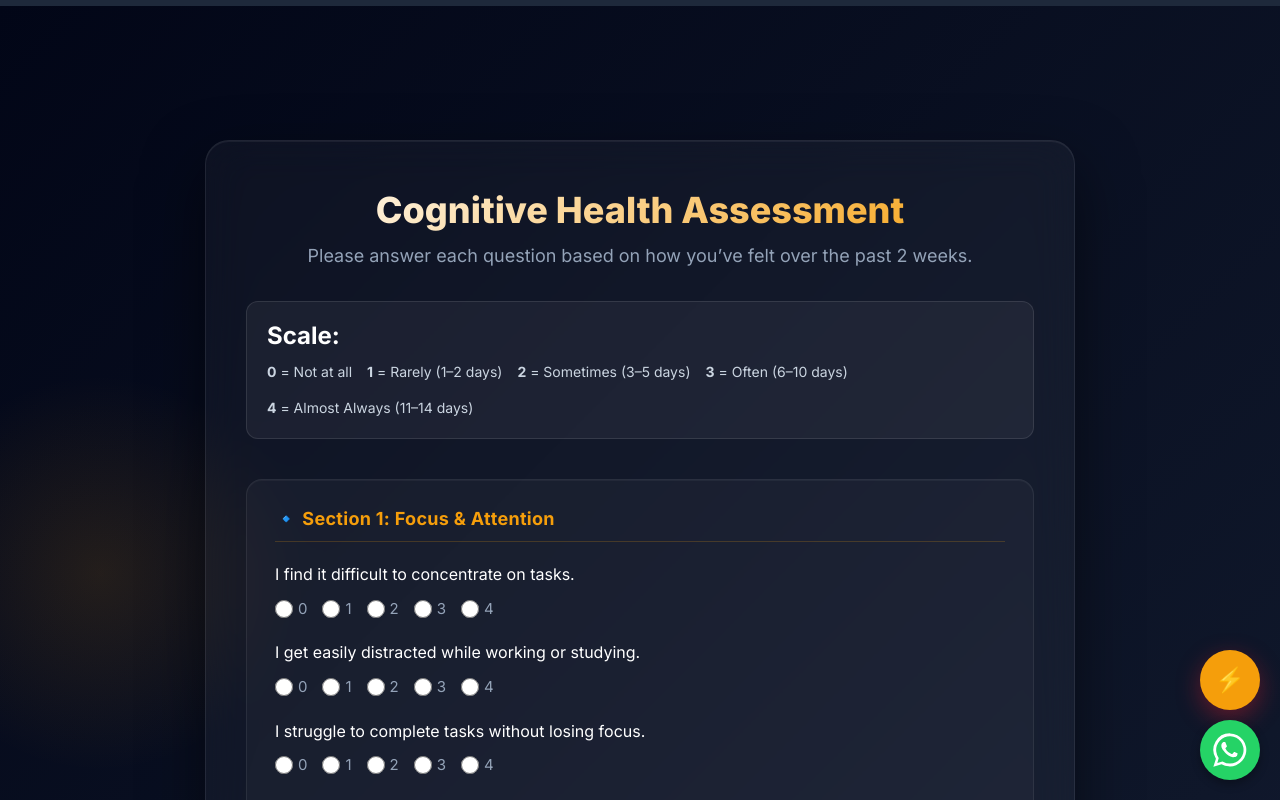
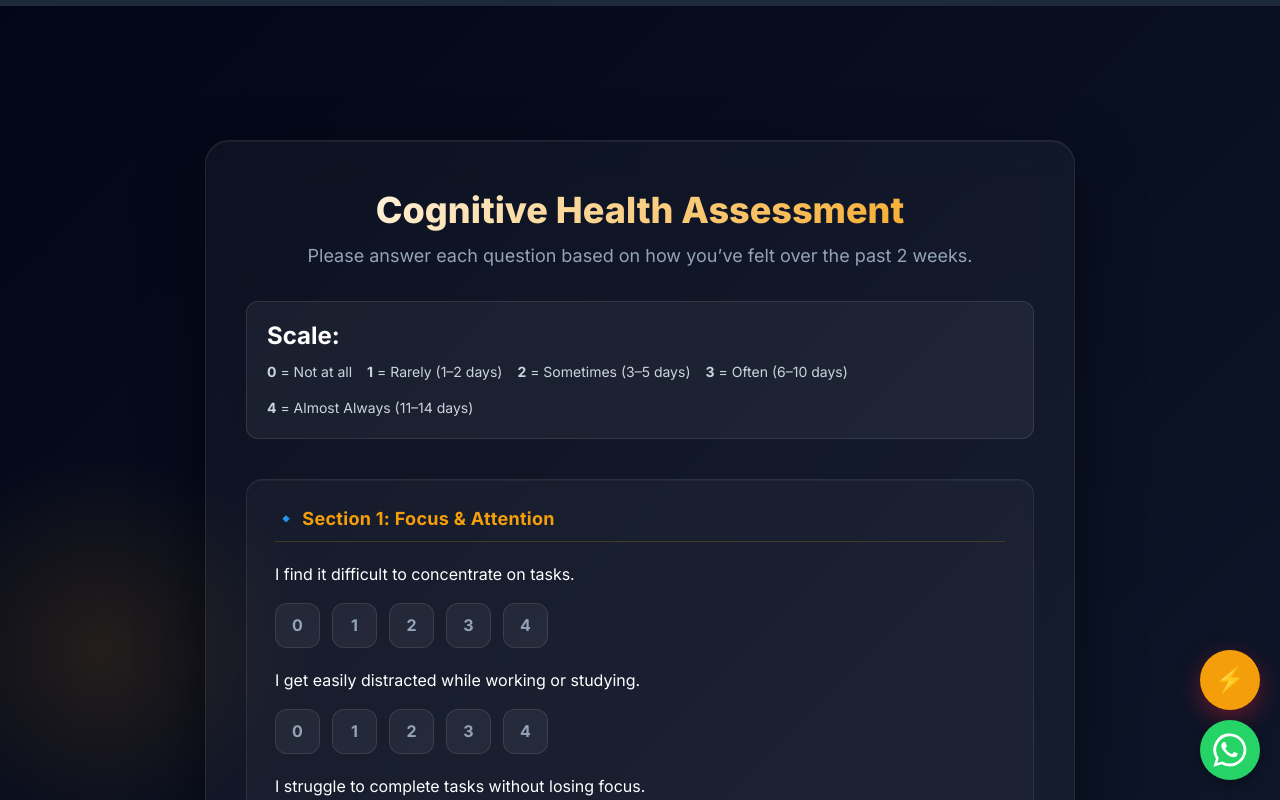
Before and after one commit to amandaptuar/seoreactapp, a React (Vite) app: page /question in a window 1280 px wide. Shown: the top 800 px of the page. Built offline with nearby package versions, Linux system fonts and the light colour scheme; sample sign-in values are in the browser's storage.

Commit message:
done all the changes

```diff
--- a/src/components/Dashboard.jsx
+++ b/src/components/Dashboard.jsx
@@ -62,11 +62,30 @@ const Dashboard = () => {
             <h1 style={styles.title}>Your Cognitive Analysis</h1>
             <p style={styles.subtitle}>Personalized insights based on your recent assessment.</p>
           </div>
-          {pdfUrl && (
-            <a href={pdfUrl} target="_blank" rel="noopener noreferrer" style={styles.downloadBtn}>
-              Download Full PDF Report
-            </a>
-          )}
+          <div style={{ display: 'flex', gap: '15px', flexWrap: 'wrap' }}>
+            <button
+              onClick={() => navigate('/')}
+              style={{
+                padding: '12px 24px',
+                background: 'transparent',
+                color: '#94A3B8',
+                border: '1px solid #334155',
+                borderRadius: '12px',
+                fontWeight: '600',
+                cursor: 'pointer',
+                transition: 'all 0.2s'
+              }}
+              onMouseEnter={(e) => { e.target.style.color = '#fff'; e.target.style.borderColor = '#94A3B8'; }}
+              onMouseLeave={(e) => { e.target.style.color = '#94A3B8'; e.target.style.borderColor = '#334155'; }}
+            >
+              ← Back to Home
+            </button>
+            {pdfUrl && (
+              <a href={pdfUrl} target="_blank" rel="noopener noreferrer" style={styles.downloadBtn}>
+                Download Full PDF Report
+              </a>
+            )}
+          </div>
         </div>
 
         {/* Top Stats */}
--- a/src/components/Hero.jsx
+++ b/src/components/Hero.jsx
@@ -31,42 +31,6 @@ const Hero = () => {
 
     setIsSubmitting(true);
     try {
-      // Check if user already exists
-      const { data: existingUser, error: checkError } = await supabase
-        .from('users')
-        .select('email')
-        .eq('email', formData.email)
-        .maybeSingle();
-
-      if (checkError) {
-        throw new Error(checkError.message || 'Failed to connect to database. Check your network or contact support.');
-      }
-
-      if (existingUser) {
-        setErrorMsg('User already exists. Please login using the top right button.');
-        setIsSubmitting(false);
-        return;
-      }
-
-      // Check if username is already taken
-      if (formData.username) {
-        const { data: existingUsername, error: usernameCheckError } = await supabase
-          .from('users')
-          .select('username')
-          .eq('username', formData.username)
-          .maybeSingle();
-
-        if (usernameCheckError) {
-          throw new Error(usernameCheckError.message || 'Failed to verify username.');
-        }
-
-        if (existingUsername) {
-          setErrorMsg('That username is already taken. Please choose a different one.');
-          setIsSubmitting(false);
-          return;
-        }
-      }
-
       // Generate a simple password and username
       const generatedPassword = Math.random().toString(36).slice(-8) + '1!';
       const randomUsername = formData.email.split('@')[0] + Math.floor(Math.random() * 10000);
@@ -85,7 +49,7 @@ const Hero = () => {
 
       if (error) {
         if (error.code === '23505') {
-          throw new Error('User already exists');
+          throw new Error('User already exists. Please login using the top right button.');
         }
         throw new Error(error.message || 'Failed to register');
       }
--- a/src/components/PaymentSuccess.jsx
+++ b/src/components/PaymentSuccess.jsx
@@ -5,6 +5,7 @@ import { useNavigate } from 'react-router-dom';
 const PaymentSuccess = () => {
   const [status, setStatus] = useState('processing');
   const [statusMessage, setStatusMessage] = useState('Processing Payment & Analysis...');
+  const [errorMessage, setErrorMessage] = useState('We encountered an error processing your data. Please contact support.');
   const navigate = useNavigate();
 
   useEffect(() => {
@@ -34,14 +35,21 @@ const PaymentSuccess = () => {
         const assessmentData = userRecord.questions || {};
 
         // 3. Call backend for LLM analysis and PDF generation
-        const response = await fetch('http://localhost:3000/api/analyze', {
+        const response = await fetch('https://limitless-llm-trial-ersion-1.onrender.com/api/analyze', {
           method: 'POST',
           headers: { 'Content-Type': 'application/json' },
           body: JSON.stringify({ email, username, data: assessmentData })
         });
 
         if (!response.ok) {
-          throw new Error('Failed to analyze data');
+          let backendError = 'Failed to analyze data.';
+          try {
+            const errData = await response.json();
+            if (errData.error) backendError = errData.error;
+          } catch (e) {
+            // Ignore if not JSON
+          }
+          throw new Error(backendError);
         }
 
         const result = await response.json();
@@ -65,6 +73,7 @@ const PaymentSuccess = () => {
 
       } catch (err) {
         console.error('Payment verification or analysis error:', err);
+        setErrorMessage(err.message || 'We encountered an error processing your data. Please contact support.');
         setStatus('error');
       }
     };
@@ -122,7 +131,7 @@ const PaymentSuccess = () => {
           {status === 'error' && (
             <div>
               <h2 style={{ color: '#ef4444' }}>Verification Failed</h2>
-              <p style={{ color: '#64748b' }}>We encountered an error processing your data. Please contact support.</p>
+              <p style={{ color: '#64748b' }}>{errorMessage}</p>
               <button onClick={() => navigate('/')} style={{ marginTop: '20px', padding: '12px 24px', background: '#0F172A', color: '#fff', border: 'none', borderRadius: '8px', cursor: 'pointer' }}>Back to Home</button>
             </div>
           )}
--- a/src/components/Question.jsx
+++ b/src/components/Question.jsx
@@ -169,19 +169,28 @@ const Question = () => {
                     <div key={q.id} style={styles.questionItem}>
                       <p style={styles.questionText}>{q.text}</p>
                       <div style={styles.radioGroup}>
-                        {[0, 1, 2, 3, 4].map((val) => (
-                          <label key={val} style={styles.radioLabel}>
+                        {[0, 1, 2, 3, 4].map((val) => {
+                          const isSelected = formData[q.id] === val;
+                          return (
+                            <label
+                              key={val}
+                              style={{
+                                ...styles.radioLabel,
+                                ...(isSelected ? styles.radioLabelSelected : {})
+                              }}
+                            >
                               <input
                                 type="radio"
                                 name={q.id}
                                 value={val}
                                 required
                                 onChange={handleChange}
-                              style={styles.radioInput}
+                                style={{ display: 'none' }}
                               />
-                            <span style={styles.radioText}>{val}</span>
+                              <span>{val}</span>
                             </label>
-                        ))}
+                          );
+                        })}
                       </div>
                     </div>
                   ))}
@@ -304,24 +313,31 @@ const styles = {
   },
   radioGroup: {
     display: 'flex',
-    gap: '15px',
-    flexWrap: 'wrap'
+    gap: '12px',
+    flexWrap: 'wrap',
+    marginTop: '5px'
   },
   radioLabel: {
     display: 'flex',
     alignItems: 'center',
-    gap: '5px',
+    justifyContent: 'center',
+    width: '45px',
+    height: '45px',
+    borderRadius: '12px',
+    background: 'rgba(255, 255, 255, 0.05)',
+    border: '1px solid rgba(255, 255, 255, 0.1)',
     cursor: 'pointer',
-    color: '#94A3B8'
+    color: '#94A3B8',
+    transition: 'all 0.2s ease',
+    fontSize: '16px',
+    fontWeight: '700'
   },
-  radioInput: {
-    accentColor: '#F59E0B',
-    cursor: 'pointer',
-    width: '18px',
-    height: '18px'
-  },
-  radioText: {
-    fontSize: '15px'
+  radioLabelSelected: {
+    background: 'linear-gradient(135deg, #F59E0B, #FB923C)',
+    color: '#fff',
+    borderColor: '#F59E0B',
+    boxShadow: '0 4px 15px rgba(245, 158, 11, 0.4)',
+    transform: 'scale(1.05)'
   }
 };
 
```
Lines whose indentation alone changed are shown as unchanged.
